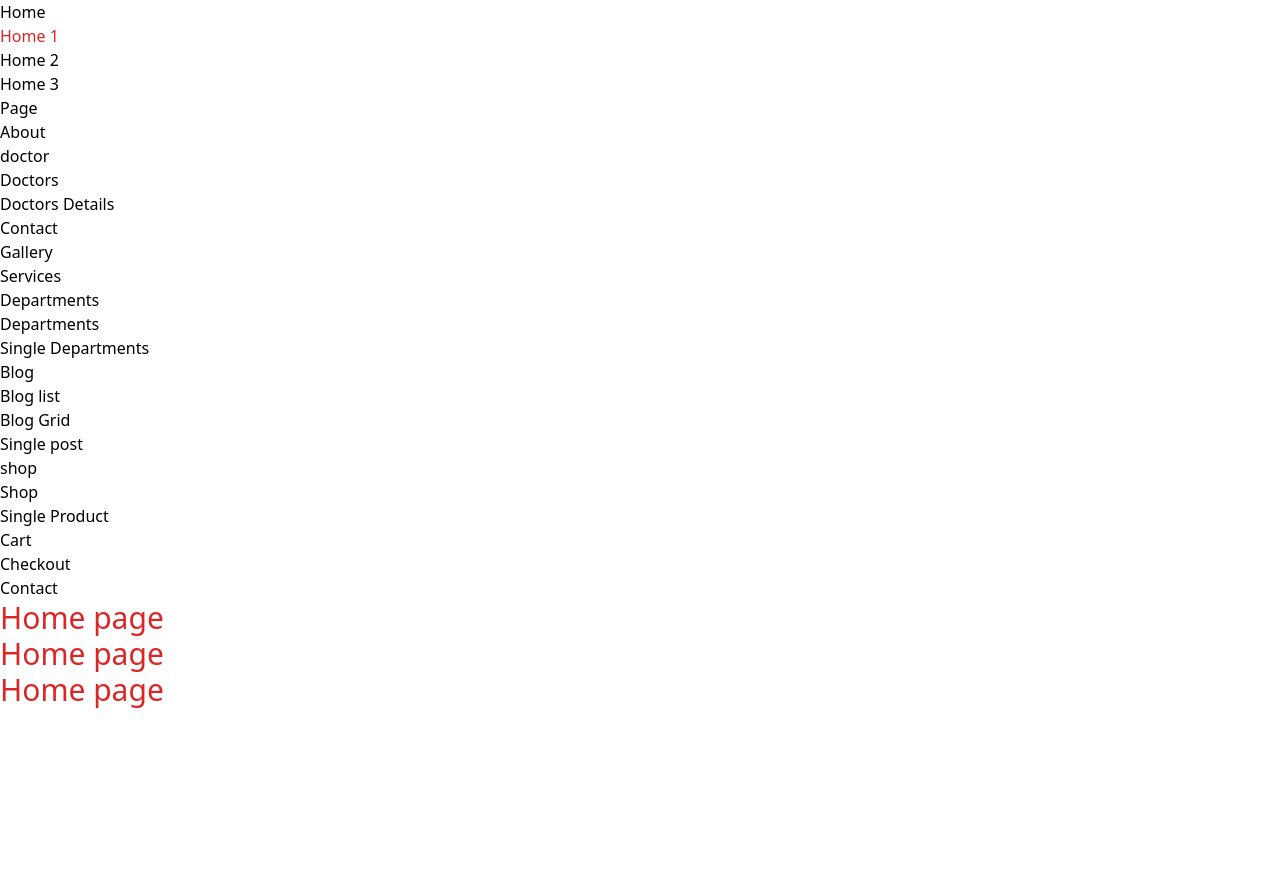
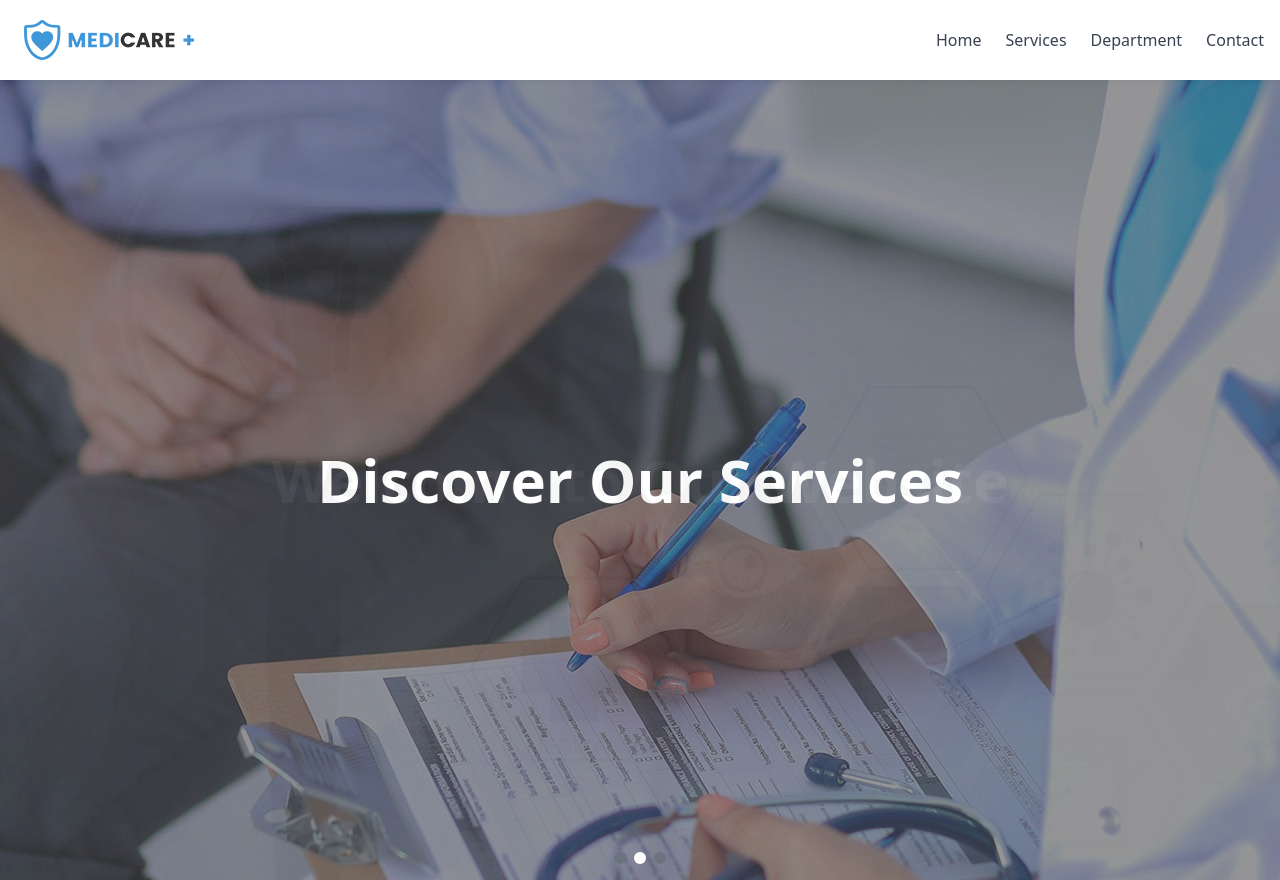
Before and after one commit to stephenmiracle4/medicare, a React (Create React App) app: page / in a window 1280 px wide. Before the commit the page ends 800 px from the top, so only its background shows below. Built offline with nearby package versions, Linux system fonts and the light colour scheme.

Commit message:
add: header components

```diff
--- /dev/null
+++ b/src/components/HeroSection.jsx
@@ -0,0 +1,73 @@
+import React, { useState, useEffect } from 'react';
+
+
+const HeroSection = () => {
+  const [currentSlide, setCurrentSlide] = useState(0);
+
+  // Array of slides
+  const slides = [
+    {
+      image:  '/images/banner/background2.jpg',
+      message: 'Welcome to Our Website',
+    },
+    {
+      image:  '/images/banner/background1.jpg',
+      message: 'Discover Our Services',
+    },
+    {
+      image:  '/images/banner/background.jpg',
+      message: 'Contact Us Today',
+    },
+  ];
+
+  // Change slide every 5 seconds
+  useEffect(() => {
+    const interval = setInterval(() => {
+      setCurrentSlide((prev) => (prev + 1) % slides.length);
+    }, 5000);
+
+    return () => clearInterval(interval);
+  }, [slides.length]);
+
+  return (
+    <div className="relative h-screen overflow-hidden">
+      {/* Slides */}
+      {slides.map((slide, index) => (
+        <div
+          key={index}
+          className={`absolute inset-0 transition-opacity duration-1000 ${
+            index === currentSlide ? 'opacity-100' : 'opacity-0'
+          }`}
+          style={{
+            backgroundImage: `url(${slide.image})`,
+            backgroundSize: 'cover',
+            backgroundPosition: 'center',
+          }}
+        >
+          {/* Overlay */}
+          <div className="absolute inset-0 bg-black bg-opacity-50"></div>
+
+          {/* Hero Message */}
+          <div className="relative h-full flex items-center justify-center text-center text-white">
+            <h1 className="text-4xl md:text-6xl font-bold">{slide.message}</h1>
+          </div>
+        </div>
+      ))}
+
+      {/* Dots for navigation */}
+      <div className="absolute bottom-4 left-1/2 transform -translate-x-1/2 flex space-x-2">
+        {slides.map((_, index) => (
+          <button
+            key={index}
+            onClick={() => setCurrentSlide(index)}
+            className={`w-3 h-3 rounded-full ${
+              index === currentSlide ? 'bg-white' : 'bg-gray-500'
+            }`}
+          ></button>
+        ))}
+      </div>
+    </div>
+  );
+};
+
+export default HeroSection;
--- a/src/components/Nav.jsx
+++ b/src/components/Nav.jsx
@@ -1,67 +1,77 @@
-import React from 'react'
-import '../Assets/css/Nav.css'
 
-function Nav() {
+
+import React, { useState } from 'react';
+
+const Navbar  = () => {
+  const [isMenuOpen, setIsMenuOpen] = useState(false);
+
+  // Menu links array
+  const menuLinks = [
+    { name: 'Home', href: '#' },
+    { name: 'Services', href: '#services' },
+    { name: 'Department', href: '#department' },
+    { name: 'Contact', href: '#contact' },
+  ];
+
   return (
-    <div>
+    <nav className="bg-white shadow-md">
+      <div className="container mx-auto px-4 py-3 flex items-center justify-between">
+        {/* Logo */}
+        <div className="m-2"> <img src="/images/logo.png" alt="" /></div>
 
-        <nav className="visible-sm visible-xs mobile-menu-container mobile-nav">
-    <div className="menu-mobile-nav navbar-toggle">
-        <span className="icon-bar"><i className="fa fa-bars" aria-hidden="true"></i></span>
-    </div>
-    <div id="cssmenu" className="animated">
-        <div className="uni-icons-close"><i className="fa fa-times" aria-hidden="true"></i></div>
-        <ul className="nav navbar-nav animated">
-            <li className="has-sub"><a href="#">Home</a>
-                <ul>
-                    <li><a href="index-2.html" className='text-red-600'>Home 1</a></li>
-                    <li><a href="01_02_home_2.html">Home 2</a></li>
-                    <li><a href="01_03_home_3.html">Home 3</a></li>
-                </ul>
-            </li>
-            <li className="has-sub"><a href='#'>Page</a>
-                <ul>
-                    <li><a href="02_01_about.html">About</a></li>
-                    <li className="has-sub"><a href="#">doctor</a>
-                        <ul>
-                            <li><a href="02_02_doctor.html">Doctors </a></li>
-                            <li><a href="02_03_doctor_details.html">Doctors Details</a></li>
-                        </ul>
-                    </li>
-                    <li><a href="02_04_contact.html">Contact</a></li>
-                    <li><a href="02_05_gallery.html">Gallery</a></li>
-                </ul>
-            </li>
-            <li><a href="03_01_services.html">Services</a></li>
-            <li className="has-sub"><a href="#">Departments</a>
-                <ul>
-                    <li><a href="04_01_departments.html">Departments</a></li>
-                    <li><a href="04_02_single_department.html">Single Departments</a></li>
-                </ul>
-            </li>
-            <li className="has-sub"><a href='#'>Blog</a>
-                <ul>
-                    <li><a href="05_01_blog_list.html">Blog list</a></li>
-                    <li><a href="05_02_blog_grid.html">Blog Grid</a></li>
-                    <li><a href="05_03_single_post.html">Single post</a></li>
-                </ul>
-            </li>
-            <li className="has-sub"><a href='#'>shop</a>
-                <ul>
-                    <li><a href="06_01_shop.html">Shop</a></li>
-                    <li><a href="06_02_single_product.html">Single Product</a></li>
-                    <li><a href="06_03_cart.html">Cart</a></li>
-                    <li><a href="06_04_checkout.html">Checkout</a></li>
-                </ul>
-            </li>
+        {/* Desktop Menu */}
+        <div className="hidden md:flex space-x-6">
+          {menuLinks.map((link, index) => (
+            <a
+              key={index}
+              href={link.href}
+              className="text-gray-700 hover:text-blue-600"
+            >
+              {link.name}
+            </a>
+          ))}
+        </div>
 
-            <li><a href="02_04_contact.html">Contact</a></li>
-        </ul>
-        <div className="clearfix"></div>
-    </div>
-</nav>
-    </div>
-  )
-}
+        {/* Mobile Menu Button */}
+        <button
+          type="button"
+          className="md:hidden text-gray-700 hover:text-blue-600 focus:outline-none focus:ring-2 focus:ring-blue-600"
+          onClick={() => setIsMenuOpen(!isMenuOpen)}
+          aria-label="Toggle Menu"
+        >
+          <svg
+            className="h-6 w-6"
+            fill="none"
+            stroke="currentColor"
+            viewBox="0 0 24 24"
+            xmlns="http://www.w3.org/2000/svg"
+          >
+            <path
+              strokeLinecap="round"
+              strokeLinejoin="round"
+              strokeWidth="2"
+              d="M4 6h16M4 12h16M4 18h16"
+            ></path>
+          </svg>
+        </button>
+      </div>
 
-export default Nav
+      {/* Mobile Menu */}
+      {isMenuOpen && (
+        <div className="md:hidden bg-white border-t border-gray-200">
+          {menuLinks.map((link, index) => (
+            <a
+              key={index}
+              href={link.href}
+              className="block px-4 py-2 text-gray-700 hover:bg-gray-100 hover:text-blue-600"
+            >
+              {link.name}
+            </a>
+          ))}
+        </div>
+      )}
+    </nav>
+  );
+};
+
+export default Navbar;
--- a/src/pages/Home.jsx
+++ b/src/pages/Home.jsx
@@ -1,17 +1,13 @@
 import React from 'react'
-import Nav from '../components/Nav'
+import Navbar from '../components/Nav'
+import HeroSection from '../components/HeroSection'
 
 function Home() {
   return (
     <div>
-        <Nav/>
-
-       <p className='text-red-600 text-3xl'> Home page</p>
-       <p className='text-red-600 text-3xl'> Home page</p>
-       <p className='text-red-600 text-3xl'> Home page</p>
-
-
-        </div>
+        <Navbar/>
+        <HeroSection />
+    </div>
   )
 }
 
```
